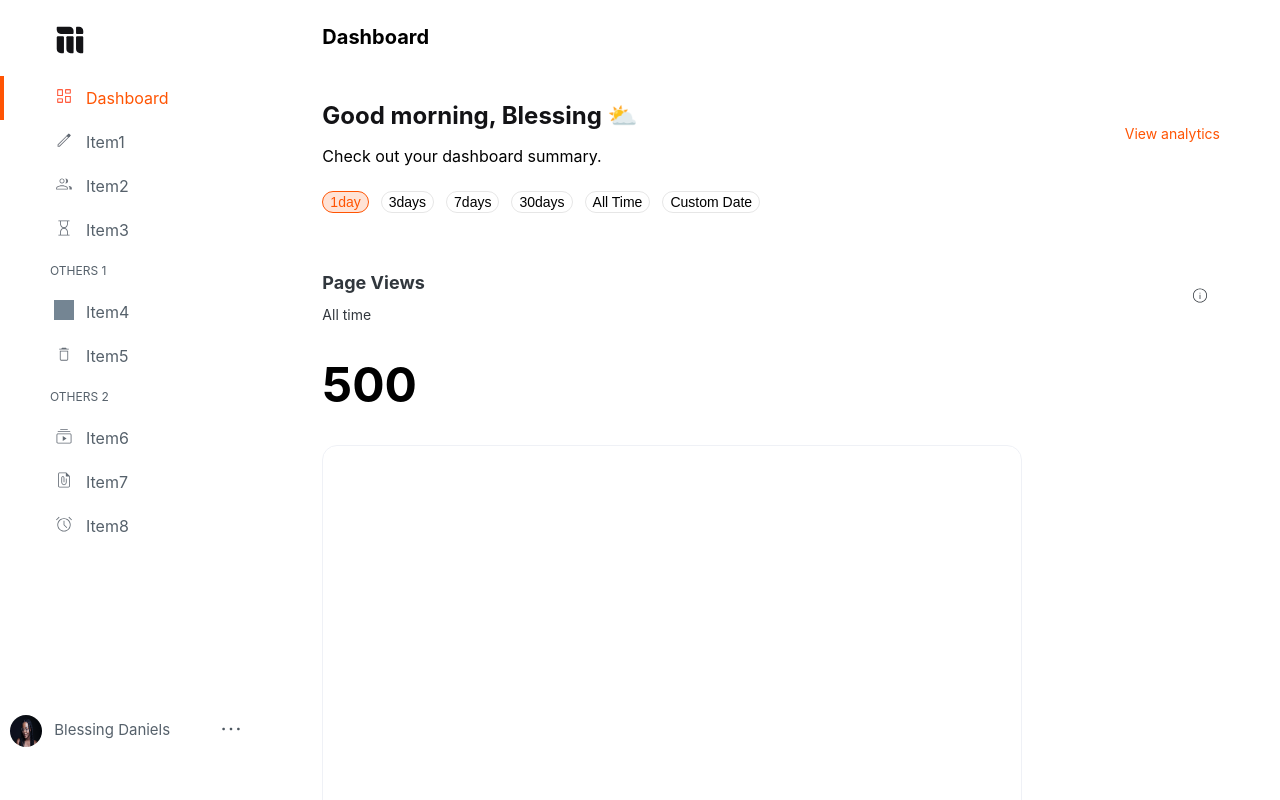
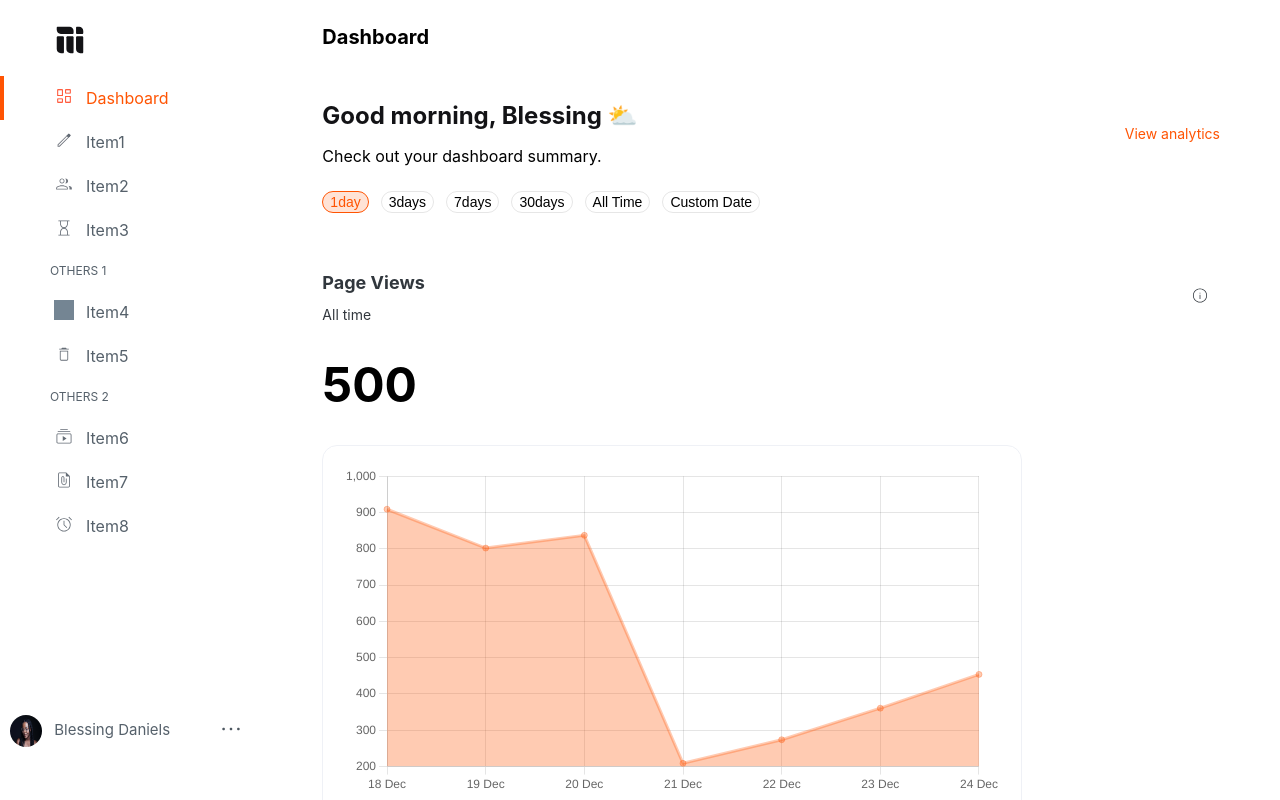
Before and after one commit to onfranciis/phyed, a React (Vite) app: page / in a window 1280 px wide. Built offline with nearby package versions, Linux system fonts and the light colour scheme; grey boxes are pictures that could not be loaded.

Commit message:
fix: remove gradient feature from canvas

```diff
--- a/src/components/mainBody/dashboard/LineGraph.tsx
+++ b/src/components/mainBody/dashboard/LineGraph.tsx
@@ -5,9 +5,8 @@ import {
   PointElement,
   LineElement,
   Filler,
-  ChartArea,
 } from "chart.js";
-import { useState, useEffect, useRef } from "react";
+import { useRef } from "react";
 import { Line } from "react-chartjs-2";
 import faker from "faker";
 
@@ -18,7 +17,7 @@ interface ChartDataType {
     label: string;
     data: any[];
     borderColor: string;
-    backgroundColor: CanvasGradient;
+    backgroundColor: CanvasGradient | string;
   }[];
 }
 
@@ -47,32 +46,9 @@ const labels = [
   "24 Dec",
 ];
 
-function createGradient(ctx: CanvasRenderingContext2D, area: ChartArea) {
-  const colorStart = "rgba(255, 84, 3, 0)";
-  const colorEnd = "rgba(255, 84, 3, 0.4)";
-
-  const gradient = ctx.createLinearGradient(0, area.bottom, 0, area.top);
-
-  gradient.addColorStop(0, colorStart);
-  gradient.addColorStop(1, colorEnd);
-
-  return gradient;
-}
-
 const LineGraph = () => {
-  const chartRef = useRef<ChartJS>(null);
-  const [chartData, setChartData] = useState<ChartDataType>({
-    labels,
-    datasets: [],
-  });
-  const chart = chartRef.current;
-
-  useEffect(() => {
-    if (!chart) {
-      return;
-    }
-
-    const data = {
+  const chartRef = useRef<any>(null);
+  const chartData = {
     labels,
     datasets: [
       {
@@ -80,13 +56,10 @@ const LineGraph = () => {
         label: "",
         data: labels.map(() => faker.datatype.number({ min: 0, max: 1000 })),
         borderColor: "rgba(255, 84, 3, 0.3)",
-          backgroundColor: createGradient(chart.ctx, chart.chartArea),
+        backgroundColor: "rgba(255, 84, 3, 0.3)",
       },
     ],
   };
-
-    setChartData(data);
-  }, []);
 
   return (
     <div className="LineGraphCanvasParent">
```
Lines whose indentation alone changed are shown as unchanged.
